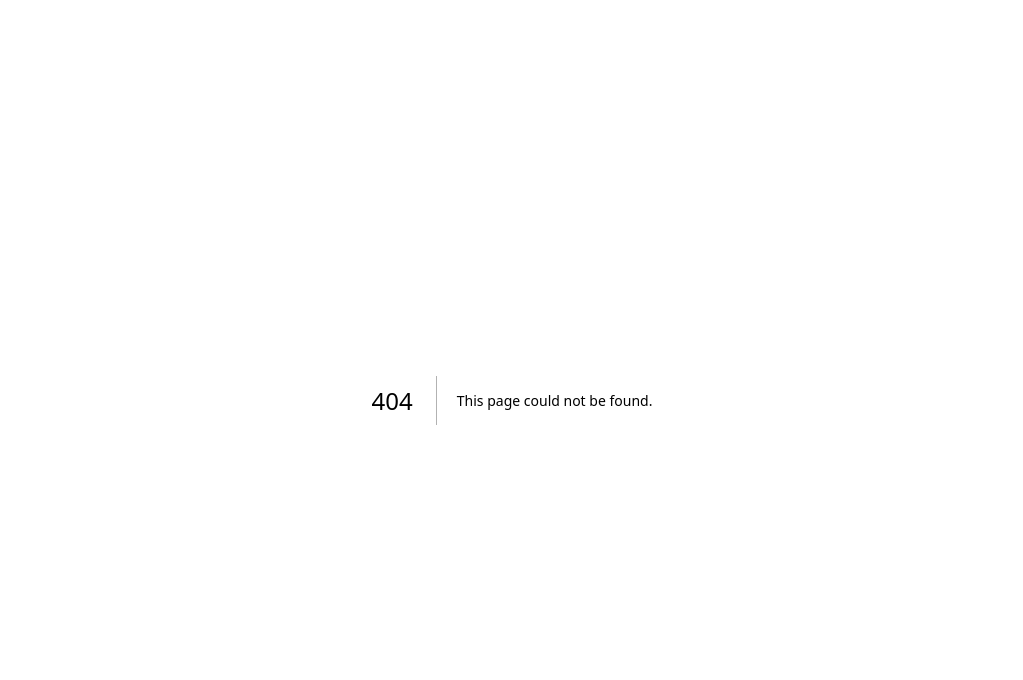
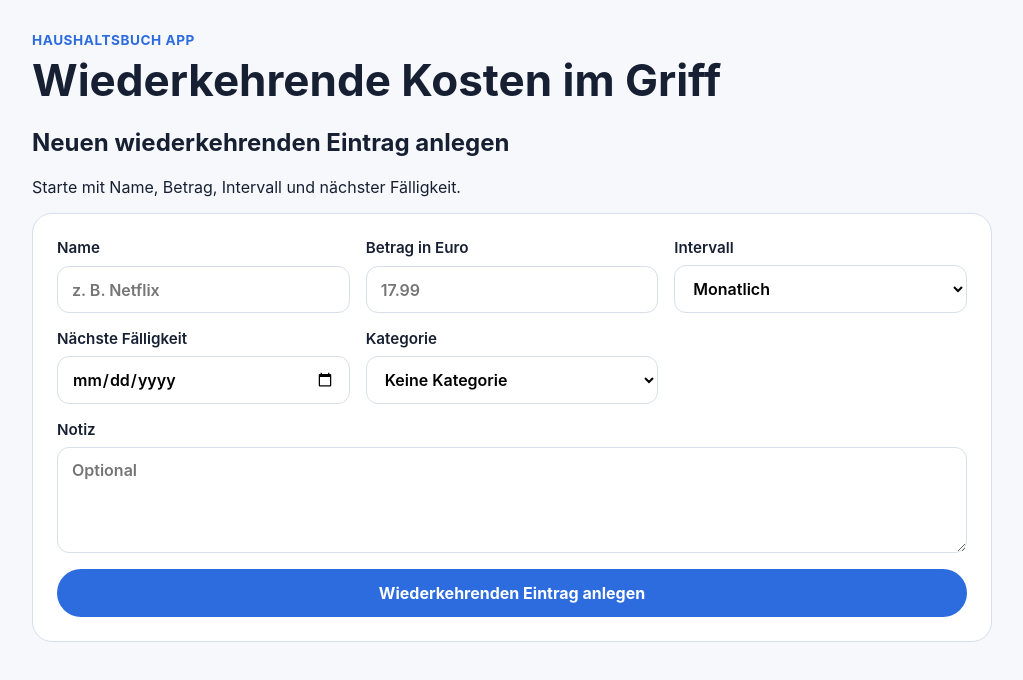
Before and after one commit to Altas-Code/haushaltsbuch-app, a Next.js app: page /recurring-items/new in a window 1280 px wide. Before the commit this address had no page. Shown: the top 680 px of the page, without its empty margins (128-1151 px from the left). Built offline with nearby package versions, Linux system fonts and the light colour scheme.

Commit message:
HB-005 Add first recurring item creation flow

```diff
--- /dev/null
+++ b/src/app/api/recurring-items/route.ts
@@ -0,0 +1,15 @@
+import { NextResponse } from "next/server";
+import { createRecurringItem } from "@/application/recurring-item/create-recurring-item";
+import type { CreateRecurringItemInput } from "@/domain/recurring-item/model";
+
+export async function POST(request: Request) {
+  try {
+    const payload = (await request.json()) as CreateRecurringItemInput;
+
+    const item = await createRecurringItem(payload);
+    return NextResponse.json({ id: item.id }, { status: 201 });
+  } catch (error) {
+    const message = error instanceof Error ? error.message : "Unbekannter Fehler";
+    return NextResponse.json({ error: message }, { status: 400 });
+  }
+}
--- a/src/app/page.tsx
+++ b/src/app/page.tsx
@@ -1,4 +1,5 @@
 import React from "react";
+import Link from "next/link";
 import { AppShell } from "@/components/layout/app-shell";
 import { DashboardPlaceholder } from "@/components/dashboard/dashboard-placeholder";
 
@@ -6,6 +7,9 @@ export default function HomePage() {
   return (
     <AppShell>
       <DashboardPlaceholder />
+      <p>
+        <Link href="/recurring-items/new">Zum ersten recurring item</Link>
+      </p>
     </AppShell>
   );
 }
--- /dev/null
+++ b/src/app/recurring-items/new/page.tsx
@@ -0,0 +1,15 @@
+import React from "react";
+import { AppShell } from "@/components/layout/app-shell";
+import { CreateRecurringItemForm } from "@/components/recurring-items/create-recurring-item-form";
+
+export default function NewRecurringItemPage() {
+  return (
+    <AppShell>
+      <section>
+        <h2>Neuen wiederkehrenden Eintrag anlegen</h2>
+        <p>Starte mit Name, Betrag, Intervall und nächster Fälligkeit.</p>
+      </section>
+      <CreateRecurringItemForm />
+    </AppShell>
+  );
+}
--- /dev/null
+++ b/src/application/recurring-item/create-recurring-item.ts
@@ -0,0 +1,20 @@
+import { prisma } from "@/lib/db/prisma";
+import { validateRecurringItemInput } from "@/domain/recurring-item/rules";
+import type { CreateRecurringItemInput } from "@/domain/recurring-item/model";
+
+export async function createRecurringItem(input: CreateRecurringItemInput) {
+  const validated = validateRecurringItemInput(input);
+
+  return prisma.recurringItem.create({
+    data: {
+      name: validated.name,
+      amountCents: validated.amountCents,
+      currency: "EUR",
+      interval: validated.interval,
+      nextDueDate: validated.nextDueDate,
+      category: validated.category,
+      notes: validated.notes,
+      status: validated.status,
+    },
+  });
+}
--- /dev/null
+++ b/src/components/recurring-items/create-recurring-item-form.module.css
@@ -0,0 +1,64 @@
+.form {
+  display: grid;
+  gap: 16px;
+  padding: 24px;
+  background: var(--surface);
+  border: 1px solid var(--border);
+  border-radius: 20px;
+}
+
+.grid {
+  display: grid;
+  gap: 16px;
+  grid-template-columns: repeat(auto-fit, minmax(220px, 1fr));
+}
+
+.form label {
+  display: grid;
+  gap: 8px;
+  color: var(--text);
+  font-weight: 600;
+}
+
+.form span {
+  font-size: 0.95rem;
+}
+
+.form input,
+.form select,
+.form textarea {
+  width: 100%;
+  padding: 12px 14px;
+  border: 1px solid var(--border);
+  border-radius: 12px;
+  background: #fff;
+}
+
+.notes {
+  grid-column: 1 / -1;
+}
+
+.form button {
+  min-height: 48px;
+  border: 0;
+  border-radius: 999px;
+  background: var(--accent);
+  color: white;
+  font-weight: 700;
+  cursor: pointer;
+}
+
+.form button:disabled {
+  opacity: 0.7;
+  cursor: wait;
+}
+
+.error {
+  margin: 0;
+  color: #b42318;
+}
+
+.success {
+  margin: 0;
+  color: #067647;
+}
--- /dev/null
+++ b/src/components/recurring-items/create-recurring-item-form.tsx
@@ -0,0 +1,119 @@
+"use client";
+
+import { useState } from "react";
+import styles from "./create-recurring-item-form.module.css";
+
+const intervalOptions = [
+  { value: "monthly", label: "Monatlich" },
+  { value: "quarterly", label: "Vierteljährlich" },
+  { value: "semiannual", label: "Halbjährlich" },
+  { value: "yearly", label: "Jährlich" },
+] as const;
+
+const categoryOptions = [
+  { value: "", label: "Keine Kategorie" },
+  { value: "subscription", label: "Abo" },
+  { value: "insurance", label: "Versicherung" },
+  { value: "loan", label: "Kredit" },
+  { value: "housing", label: "Wohnen" },
+  { value: "mobility", label: "Mobilität" },
+  { value: "health", label: "Gesundheit" },
+  { value: "other", label: "Sonstiges" },
+] as const;
+
+export function CreateRecurringItemForm() {
+  const [error, setError] = useState<string | null>(null);
+  const [success, setSuccess] = useState<string | null>(null);
+  const [isSubmitting, setIsSubmitting] = useState(false);
+
+  async function handleSubmit(formData: FormData) {
+    setError(null);
+    setSuccess(null);
+    setIsSubmitting(true);
+
+    const payload = {
+      name: String(formData.get("name") ?? ""),
+      amountCents: Math.round(Number(formData.get("amount") ?? 0) * 100),
+      interval: String(formData.get("interval") ?? "monthly"),
+      nextDueDate: String(formData.get("nextDueDate") ?? ""),
+      category: String(formData.get("category") ?? ""),
+      notes: String(formData.get("notes") ?? ""),
+    };
+
+    const response = await fetch("/api/recurring-items", {
+      method: "POST",
+      headers: { "Content-Type": "application/json" },
+      body: JSON.stringify(payload),
+    });
+
+    if (!response.ok) {
+      const data = (await response.json()) as { error?: string };
+      setError(data.error ?? "Eintrag konnte nicht gespeichert werden.");
+      setIsSubmitting(false);
+      return;
+    }
+
+    setSuccess("Eintrag gespeichert.");
+    setIsSubmitting(false);
+  }
+
+  return (
+    <form
+      className={styles.form}
+      action={async (formData) => {
+        await handleSubmit(formData);
+      }}
+    >
+      <div className={styles.grid}>
+        <label>
+          <span>Name</span>
+          <input name="name" type="text" placeholder="z. B. Netflix" required />
+        </label>
+
+        <label>
+          <span>Betrag in Euro</span>
+          <input name="amount" type="number" min="0.01" step="0.01" placeholder="17.99" required />
+        </label>
+
+        <label>
+          <span>Intervall</span>
+          <select name="interval" defaultValue="monthly">
+            {intervalOptions.map((option) => (
+              <option key={option.value} value={option.value}>
+                {option.label}
+              </option>
+            ))}
+          </select>
+        </label>
+
+        <label>
+          <span>Nächste Fälligkeit</span>
+          <input name="nextDueDate" type="date" required />
+        </label>
+
+        <label>
+          <span>Kategorie</span>
+          <select name="category" defaultValue="">
+            {categoryOptions.map((option) => (
+              <option key={option.value} value={option.value}>
+                {option.label}
+              </option>
+            ))}
+          </select>
+        </label>
+
+        <label className={styles.notes}>
+          <span>Notiz</span>
+          <textarea name="notes" rows={4} placeholder="Optional" />
+        </label>
+      </div>
+
+      {error ? <p className={styles.error}>{error}</p> : null}
+      {success ? <p className={styles.success}>{success}</p> : null}
+
+      <button type="submit" disabled={isSubmitting}>
+        {isSubmitting ? "Speichert..." : "Wiederkehrenden Eintrag anlegen"}
+      </button>
+    </form>
+  );
+}
--- /dev/null
+++ b/src/domain/recurring-item/model.ts
@@ -0,0 +1,37 @@
+export type RecurringInterval = "monthly" | "quarterly" | "semiannual" | "yearly";
+export type RecurringItemStatus = "active" | "paused" | "ended";
+export type RecurringItemCategory =
+  | "subscription"
+  | "insurance"
+  | "loan"
+  | "housing"
+  | "mobility"
+  | "health"
+  | "other";
+
+export type RecurringItem = {
+  id: string;
+  name: string;
+  amountCents: number;
+  currency: string;
+  interval: RecurringInterval;
+  nextDueDate: Date;
+  category: RecurringItemCategory | null;
+  notes: string | null;
+  startDate: Date | null;
+  endDate: Date | null;
+  cancelByDate: Date | null;
+  status: RecurringItemStatus;
+  createdAt: Date;
+  updatedAt: Date;
+};
+
+export type CreateRecurringItemInput = {
+  name: string;
+  amountCents: number;
+  interval: RecurringInterval;
+  nextDueDate: string;
+  category?: RecurringItemCategory | "";
+  notes?: string;
+  status?: RecurringItemStatus;
+};
--- /dev/null
+++ b/src/domain/recurring-item/rules.ts
@@ -0,0 +1,65 @@
+import type { CreateRecurringItemInput, RecurringItemCategory, RecurringInterval, RecurringItemStatus } from "./model";
+
+const intervals: RecurringInterval[] = ["monthly", "quarterly", "semiannual", "yearly"];
+const statuses: RecurringItemStatus[] = ["active", "paused", "ended"];
+const categories: RecurringItemCategory[] = [
+  "subscription",
+  "insurance",
+  "loan",
+  "housing",
+  "mobility",
+  "health",
+  "other",
+];
+
+export type ValidatedRecurringItemInput = {
+  name: string;
+  amountCents: number;
+  interval: RecurringInterval;
+  nextDueDate: Date;
+  category: RecurringItemCategory | null;
+  notes: string | null;
+  status: RecurringItemStatus;
+};
+
+export function validateRecurringItemInput(input: CreateRecurringItemInput): ValidatedRecurringItemInput {
+  const name = input.name.trim();
+  if (!name) {
+    throw new Error("Name ist erforderlich.");
+  }
+
+  if (!Number.isInteger(input.amountCents) || input.amountCents <= 0) {
+    throw new Error("Betrag muss größer als 0 sein.");
+  }
+
+  if (!intervals.includes(input.interval)) {
+    throw new Error("Intervall ist ungültig.");
+  }
+
+  const nextDueDate = new Date(input.nextDueDate);
+  if (Number.isNaN(nextDueDate.getTime())) {
+    throw new Error("Nächstes Fälligkeitsdatum ist ungültig.");
+  }
+
+  const status = input.status ?? "active";
+  if (!statuses.includes(status)) {
+    throw new Error("Status ist ungültig.");
+  }
+
+  const category = input.category?.trim() ? (input.category as RecurringItemCategory) : null;
+  if (category && !categories.includes(category)) {
+    throw new Error("Kategorie ist ungültig.");
+  }
+
+  const notes = input.notes?.trim() ? input.notes.trim() : null;
+
+  return {
+    name,
+    amountCents: input.amountCents,
+    interval: input.interval,
+    nextDueDate,
+    category,
+    notes,
+    status,
+  };
+}
```
Also changed, not shown: 1 other file (tests, documents, lock files or other folders).
